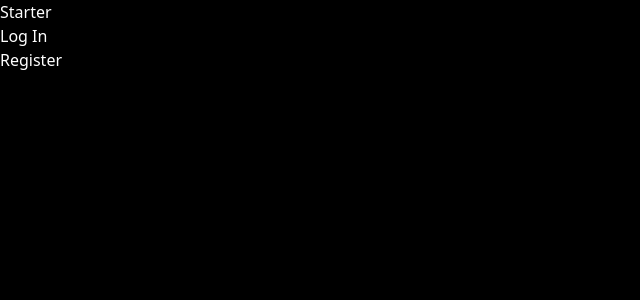
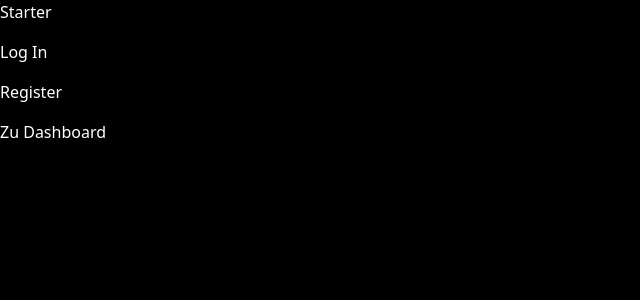
Before and after one commit to tim-chmieletzki/BOND, a Next.js app: page / in a window 1280 px wide. Shown: the top 300 px of the page, without its empty margins (0-640 px from the left). Built offline with nearby package versions, Linux system fonts and the light colour scheme.

Commit message:
Added dashboard link

```diff
--- a/src/app/[username]/page.tsx
+++ b/src/app/[username]/page.tsx
@@ -44,6 +44,7 @@ export default function ProfilePage() {
       })}
 
       <Link href="/">Zu Start</Link>
+      <Link href="/dashboard">Zu Dashboard</Link>
     </main>
   );
 }
--- a/src/app/page.tsx
+++ b/src/app/page.tsx
@@ -3,10 +3,11 @@ import Link from "next/link";
 export default function Starter() {
   return (
     <main>
-      <div className="flex flex-col">
+      <div className="flex flex-col gap-4">
         <h1>Starter</h1>
         <Link href="/login">Log In</Link>
         <Link href="/register">Register</Link>
+        <Link href="/dashboard">Zu Dashboard</Link>
       </div>
     </main>
   );
```
